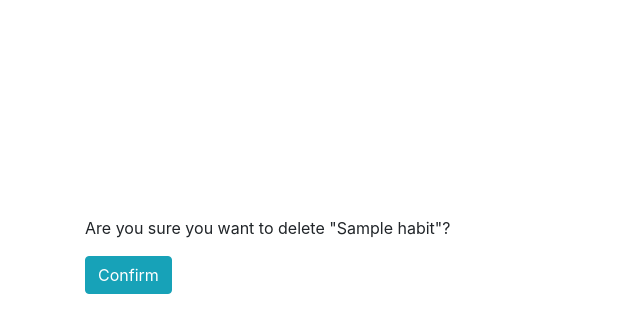
After one commit to hyejeongpark/daily66, a Django app: page /habit/1/delete/ in a window 1280 px wide. The commit adds this page. Shown: the top 333 px of the page, without its empty margins (0-640 px from the left). Run offline with Django 3.2, Linux system fonts and the light colour scheme; a user stored in the database is signed in; tables that the repository leaves empty hold one stand-in row (values such as "Sample post"); parts of the project's set-up code (start-up, migrations or seed data) failed here and were passed over; some libraries are stand-ins or nearby versions.

Commit message:
Create HabitDelete

```diff
--- /dev/null
+++ b/main/templates/main/habit_delete_confirm.html
@@ -0,0 +1,8 @@
+{% extends "main/base.html" %}
+
+{% block content %}
+<form action="" method="post">{% csrf_token %}
+  <p>Are you sure you want to delete "{{ object.title }}"?</p>
+  <input class="btn btn-info" type="submit" value="Confirm">
+</form>
+{% endblock %}
--- a/main/templates/main/habit_detail.html
+++ b/main/templates/main/habit_detail.html
@@ -4,6 +4,7 @@
 <h1>{{ habit.title }}</h1>
 {% if user == habit.user %}
 <a href="{% url "main:habit-edit" habit.id %}">edit</a>
+<a href="{% url "main:habit-delete" habit.id %}">delete</a>
 {% endif %}
 <p>{{ habit.description }}</p>
 <h2><a href="{% url "main:user-page" user.username %}">{{ habit.user.username }}</a></h2>
--- a/main/urls.py
+++ b/main/urls.py
@@ -1,7 +1,7 @@
 from django.conf.urls import url
 from django.contrib.auth import views as auth_views
 from main.forms import LoginForm
-from main.views import HabitCreate, LogCreate, HabitUpdate
+from main.views import HabitCreate, LogCreate, HabitUpdate, HabitDelete
 import main.views
 
 urlpatterns = [
@@ -12,7 +12,9 @@ urlpatterns = [
     url(r'^habit/add/$', HabitCreate.as_view(), name="habit-add"),
     url(r'^habit/(?P<pk>[0-9]+)/edit/$', HabitUpdate.as_view(),
         name="habit-edit"),
-    url(r'^log/(?P<pk>\d+)/add/$', LogCreate.as_view(), name="log-add"),
+    url(r'^habit/(?P<pk>[0-9]+)/delete/$', HabitDelete.as_view(),
+        name="habit-delete"),
+    url(r'^habit/(?P<pk>\d+)/log/add/$', LogCreate.as_view(), name="log-add"),
     url(r'^accounts/join/$', main.views.join_view, name='join'),
     url(r'^accounts/login/$', auth_views.login,
         {'template_name': 'main/login.html',
--- a/main/views.py
+++ b/main/views.py
@@ -4,7 +4,7 @@ from django.utils.decorators import method_decorator
 from django.contrib.auth import logout
 from django.http.response import HttpResponseRedirect
 from django.views.generic.edit import CreateView, UpdateView, DeleteView
-from django.core.urlresolvers import reverse
+from django.core.urlresolvers import reverse, reverse_lazy
 from django.shortcuts import render, redirect
 from main.models import Habit, Log
 from main.forms import HabitForm, LogForm, UserCreationForm
@@ -86,6 +86,26 @@ class HabitUpdate(UpdateView):
             url = reverse('main:habit-detail', args=args)
         return HttpResponseRedirect(url)
 
+
+@method_decorator(login_required, name='dispatch')
+class HabitDelete(DeleteView):
+    model = Habit
+    template_name = 'main/habit_delete_confirm.html'
+
+    def dispatch(self, request, *args, **kwargs):
+        obj = self.get_object()
+        if obj.user != self.request.user:
+            return redirect(obj)
+        return super(HabitDelete, self).dispatch(request, *args, **kwargs)
+
+    def get_success_url(self):
+        return reverse_lazy('main:user-page',
+                            kwargs={'username': self.request.user.username})
+
+    def delete(self, request, *args, **kwargs):
+        return super(HabitDelete, self).delete(request, *args, **kwargs)
+
+
 @method_decorator(login_required, name='dispatch')
 class LogCreate(CreateView):
     model = Log
```
